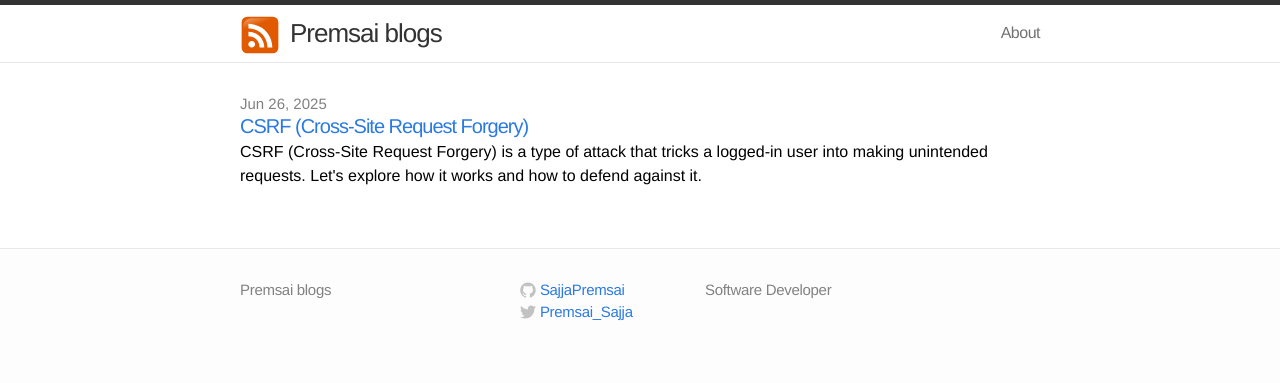
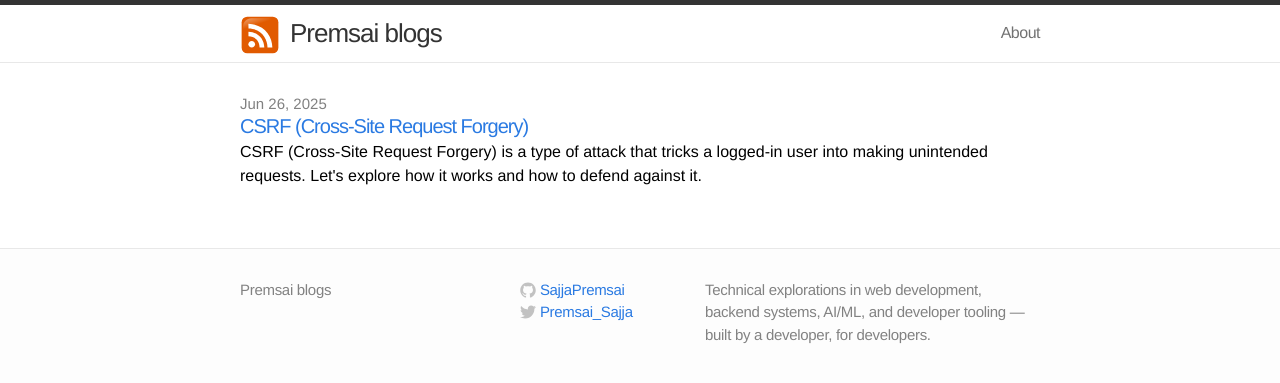
Before and after one commit to SajjaPremsai/blogs, a Jekyll site: the page built from index.html, in a window 1280 px wide. Shown: the top 383 px of the page. Built offline with Jekyll 4.4.1, drawn with Linux system fonts in a browser that asks for light colours.

Commit message:
updated _config.yml

```diff
--- a/_config.yml
+++ b/_config.yml
@@ -1,7 +1,7 @@
 # Site settings
 title: Premsai blogs
 email:
-description: "Software Developer"
+description: "Technical explorations in web development, backend systems, AI/ML, and developer tooling — built by a developer, for developers."
 baseurl: "/blogs"
 url: "http://sajjapremsai.github.io"
 twitter_username: Premsai_Sajja
```
